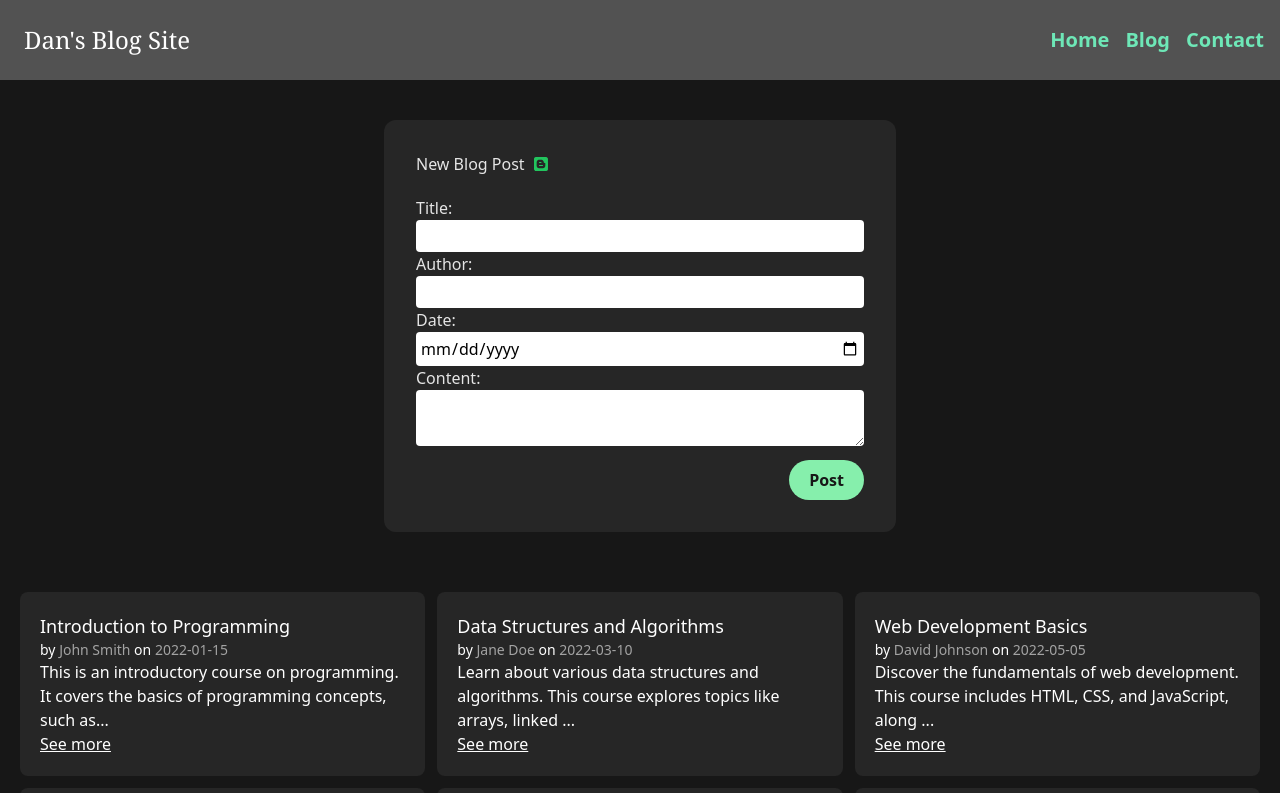
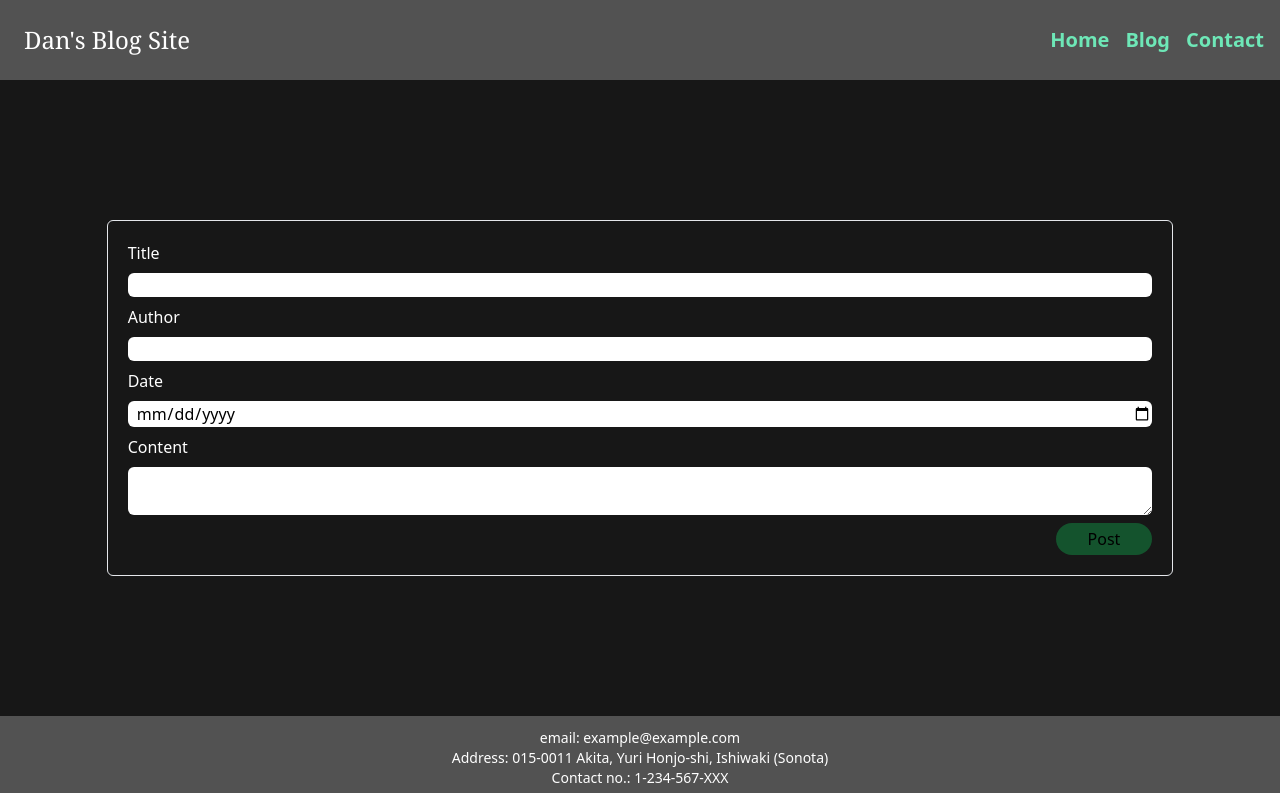
Before and after one commit to dan046/my-blog-site, a React (Vite) app: page / in a window 1280 px wide. Shown: the top 793 px of the page. Built offline with nearby package versions, Linux system fonts and the light colour scheme.

Commit message:
implemented new features, test case 1

```diff
--- a/package.json
+++ b/package.json
@@ -13,11 +13,13 @@
     "immer": "^10.0.2",
     "react": "^18.2.0",
     "react-dom": "^18.2.0",
-    "react-icons": "^4.8.0"
+    "react-icons": "^4.8.0",
+    "shortid": "^2.2.16"
   },
   "devDependencies": {
     "@types/react": "^18.0.28",
     "@types/react-dom": "^18.0.11",
+    "@types/shortid": "^0.0.29",
     "@typescript-eslint/eslint-plugin": "^5.57.1",
     "@typescript-eslint/parser": "^5.57.1",
     "@vitejs/plugin-react": "^4.0.0",
--- a/src/App.tsx
+++ b/src/App.tsx
@@ -2,33 +2,206 @@ import { produce } from "immer"
 import AddPost from "./components/AddPost"
 import BlogPost from "./components/BlogPost"
 import Card from "./components/Card"
-import { sampleData } from "./sampleData"
+import { useForm } from "./components/useForm"
+import { useState } from "react"
+import PostCard from "./components/PostCard"
+
+interface Post {
+  id: number
+  title: string
+  author: string
+  date: string
+  content: string
+}
 
 const App = () => {
-  const newData = {
-    title: "New Course",
-    author: "John Doe",
-    date: "2023-06-01",
-    content: "This is a new course.",
+  const [lastId, setLastId] = useState(0)
+  const [post, setPost] = useState<Post[]>([])
+  const [values, handleChange, resetForm] = useForm({
+    title: "",
+    author: "",
+    date: "",
+    content: "",
+  })
+  const [editingIndex, setEditingIndex] = useState<number | null>(null)
+  const [editValues, setEditValues] = useState<Partial<Post>>({})
+
+  const newPost = produce(post, (draft: Post[]) => {
+    draft.push({ ...values, id: draft.length + 1 })
+  })
+
+  const handleSubmit = (e: React.FormEvent) => {
+    e.preventDefault()
+    setLastId(lastId + 1)
+    setPost(newPost)
+    resetForm()
   }
 
-  const updatedSampleData = produce(
-    sampleData,
-    (
-      draft: { title: string; author: string; date: string; content: string }[]
-    ) => {
-      draft.push(newData)
-    }
-  )
+  const handleEditClick = (index: number) => {
+    setEditingIndex(index)
+    setEditValues(post[index])
+  }
 
-  const handleDelete = (title: string) => {
-    const tempPost = sampleData.filter((data) => data.title !== title)
+  const handleUpdateClick = () => {
+    const updatedPost = [...post]
+    updatedPost[editingIndex!] = editValues as Post
+    setPost(updatedPost)
+    setEditingIndex(null)
+    setEditValues({})
+  }
+
+  const handleCancelClick = () => {
+    setEditingIndex(null)
+    setEditValues({})
+  }
+
+  const handleDelete = (id: number) => {
+    const postId = post.filter((data) => data.id !== id)
+    setPost(postId)
   }
 
   return (
     <Card>
-      <AddPost />
-      <BlogPost post={updatedSampleData} />
+      <form
+        className="m-10 mx-auto flex w-5/6 flex-col gap-2 rounded-md border p-5"
+        onSubmit={handleSubmit}
+      >
+        <label htmlFor="title" className="text-white">
+          Title
+        </label>
+        <input
+          type="text"
+          name="title"
+          id="title"
+          className="rounded-md border-black pl-2"
+          value={values.title}
+          onChange={handleChange}
+        />
+        <label htmlFor="author" className="text-white">
+          Author
+        </label>
+        <input
+          type="text"
+          name="author"
+          id="author"
+          className="rounded-md border-black pl-2"
+          value={values.author}
+          onChange={handleChange}
+        />
+        <label htmlFor="date" className="text-white">
+          Date
+        </label>
+        <input
+          type="date"
+          name="date"
+          id="date"
+          className="rounded-md border-black pl-2"
+          value={values.date}
+          onChange={handleChange}
+        />
+        <label htmlFor="content" className="text-white">
+          Content
+        </label>
+        <textarea
+          name="content"
+          id="content"
+          className="rounded-md border-black pl-2"
+          value={values.content}
+          onChange={handleChange}
+        ></textarea>
+        <div className="flex justify-end">
+          <button className="rounded-full border-none bg-green-900 px-8 py-1 font-medium">
+            Post
+          </button>
+        </div>
+      </form>
+
+      {post.length > 0 && (
+        <div>
+          {post.map((data, index) => (
+            <div key={data.id}>
+              {editingIndex === index ? (
+                <PostCard>
+                  <form className="m-10 mx-auto flex w-5/6 flex-col gap-2 rounded-md border p-5 text-black">
+                    <label htmlFor="editTitle">Title</label>
+                    <input
+                      type="text"
+                      name="editTitle"
+                      value={editValues.title || ""}
+                      onChange={(e) =>
+                        setEditValues({ ...editValues, title: e.target.value })
+                      }
+                    />
+                    <label htmlFor="editAuthor">Author</label>
+                    <input
+                      type="text"
+                      name="editAuthor"
+                      value={editValues.author || ""}
+                      onChange={(e) =>
+                        setEditValues({ ...editValues, author: e.target.value })
+                      }
+                    />
+                    <label htmlFor="editDate">Date</label>
+                    <input
+                      type="date"
+                      name="editDate"
+                      value={editValues.date || ""}
+                      onChange={(e) =>
+                        setEditValues({ ...editValues, date: e.target.value })
+                      }
+                    />
+                    <label htmlFor="editContent">Content</label>
+                    <textarea
+                      name="editContent"
+                      value={editValues.content || ""}
+                      onChange={(e) =>
+                        setEditValues({
+                          ...editValues,
+                          content: e.target.value,
+                        })
+                      }
+                    ></textarea>
+                    <button type="button" onClick={handleUpdateClick}>
+                      Update
+                    </button>
+                    <button type="button" onClick={handleCancelClick}>
+                      Cancel
+                    </button>
+                  </form>
+                </PostCard>
+              ) : (
+                <section className="m-5 grid grid-flow-row grid-flow-row-dense auto-rows-max grid-cols-2 gap-3 md:grid-cols-3">
+                  <PostCard>
+                    <h2 className="cursor-pointer text-lg font-medium hover:underline">
+                      {data.title}
+                    </h2>
+                    <div>
+                      <p>
+                        by {data.author} on {data.date}
+                      </p>
+                    </div>
+                    <p>{data.content}</p>
+                    <div className="flex gap-3">
+                      <button
+                        type="button"
+                        onClick={() => handleEditClick(index)}
+                      >
+                        Edit
+                      </button>
+                      <button
+                        type="button"
+                        onClick={() => handleDelete(data.id)}
+                      >
+                        Delete
+                      </button>
+                    </div>
+                  </PostCard>
+                </section>
+              )}
+            </div>
+          ))}
+        </div>
+      )}
     </Card>
   )
 }
--- a/src/components/BlogPost.tsx
+++ b/src/components/BlogPost.tsx
@@ -12,11 +12,13 @@ const BlogPost = ({ post }: Props) => {
   return (
     <main className="flex justify-center">
       {post.length ? (
-        <main className="m-5 grid grid-flow-row grid-flow-row-dense auto-rows-max grid-cols-2 gap-3 md:grid-cols-3">
+        <section className="m-5 grid grid-flow-row grid-flow-row-dense auto-rows-max grid-cols-2 gap-3 md:grid-cols-3">
           <BlogItems post={post} />
-        </main>
+        </section>
       ) : (
-        <NoContent />
+        <div className="mb-10">
+          <NoContent />
+        </div>
       )}
     </main>
   )
--- a/src/components/NoContent.tsx
+++ b/src/components/NoContent.tsx
@@ -3,7 +3,7 @@ import PostCard from "./PostCard"
 const NoContent = () => {
   return (
     <PostCard>
-      <h1 className="cursor-default font-semibold text-neutral-300 ">
+      <h1 className="cursor-default font-semibold text-neutral-300">
         No blog post to display
       </h1>
     </PostCard>
--- /dev/null
+++ b/src/components/useForm.tsx
@@ -0,0 +1,18 @@
+import { useState } from "react"
+
+export const useForm = (initialValues: any) => {
+  const [values, setValues] = useState(initialValues)
+
+  const handleChange = (e: { target: { name: any; value: any } }) => {
+    setValues({
+      ...values,
+      [e.target.name]: e.target.value,
+    })
+  }
+
+  const resetForm = () => {
+    setValues(initialValues)
+  }
+
+  return [values, handleChange, resetForm]
+}
```
Also changed, not shown: 1 other file (tests, documents, lock files or other folders).
